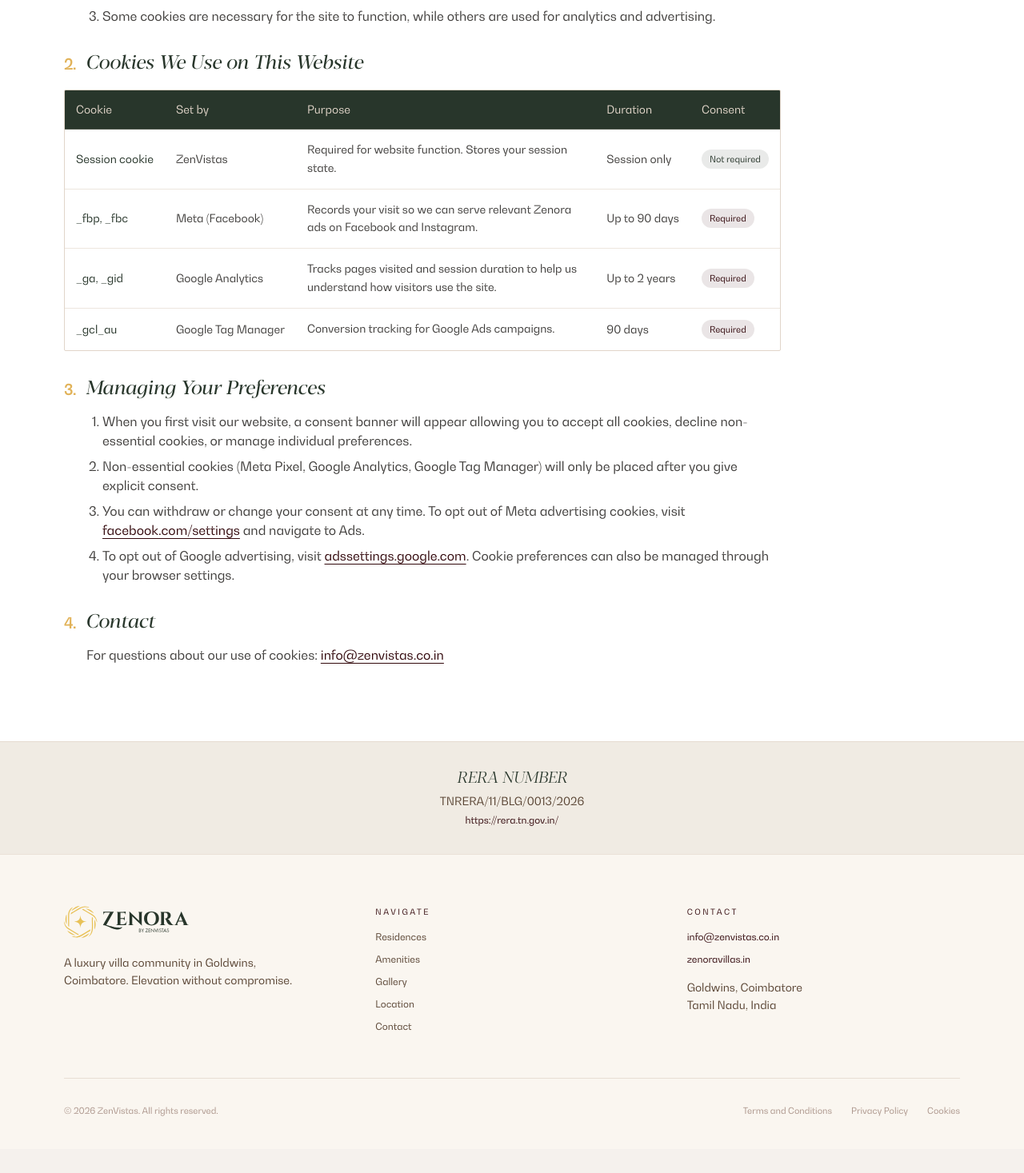
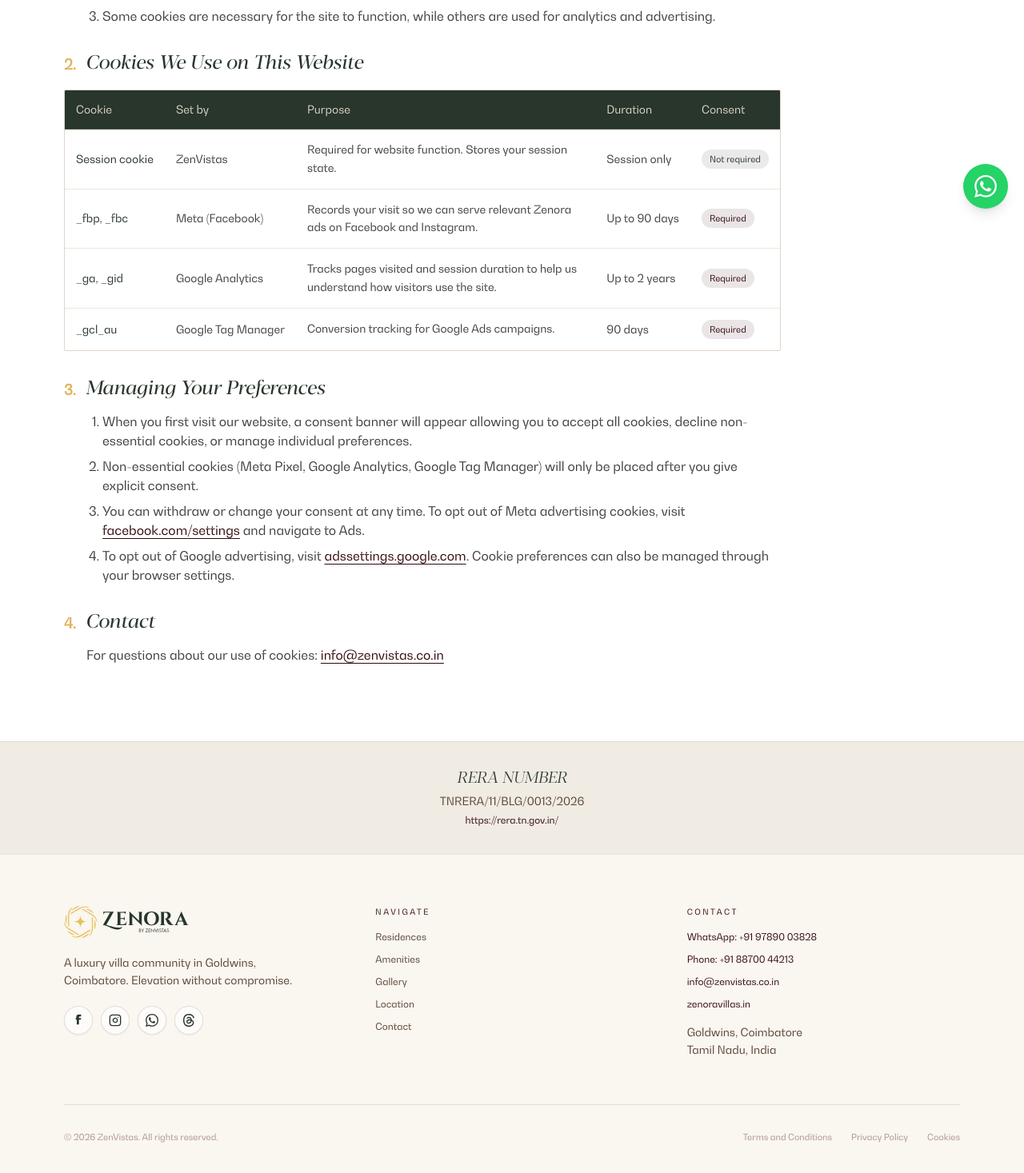
Before and after one commit to Britojaison/zenora_perfomace2, a Next.js app: page /cookies in a window 1280 px wide. Shown: the part 515-1982 px from the top of the page at 80% size. Before the commit the page ends 1952 px from the top, so only its background shows below. Built offline with nearby package versions, Linux system fonts and the light colour scheme; a web font is replaced by a local one.

Commit message:
feat: add floating WhatsApp button and social media contact links to footer and contact sections

```diff
--- a/src/app/layout.tsx
+++ b/src/app/layout.tsx
@@ -2,6 +2,7 @@ import type { Metadata } from "next";
 import "./globals.css";
 import { blacker, bwDiagrid, editorial } from "./fonts";
 import SmoothScrollProvider from "@/components/providers/SmoothScrollProvider";
+import FloatingWhatsApp from "@/components/ui/FloatingWhatsApp";
 
 export const metadata: Metadata = {
   title: "Zenora Villas · Luxury Villas in Coimbatore | Crafted for the Chosen",
@@ -21,7 +22,10 @@ export default function RootLayout({
       <body
         className={`${blacker.variable} ${bwDiagrid.variable} ${editorial.variable} bg-ivory text-charcoal font-sans antialiased`}
       >
-        <SmoothScrollProvider>{children}</SmoothScrollProvider>
+        <SmoothScrollProvider>
+          {children}
+          <FloatingWhatsApp />
+        </SmoothScrollProvider>
       </body>
     </html>
   );
--- a/src/components/layout/Footer.tsx
+++ b/src/components/layout/Footer.tsx
@@ -27,6 +27,54 @@ export default function Footer() {
               <p className="font-sans text-earth text-sm leading-relaxed max-w-xs">
                 A luxury villa community in Goldwins, Coimbatore. Elevation without compromise.
               </p>
+              <div className="flex gap-2.5 items-center mt-5">
+                <a
+                  href="https://www.facebook.com/people/Zenvistas-Realty-Ventures/61577722516155/"
+                  target="_blank"
+                  rel="noopener noreferrer"
+                  aria-label="Facebook"
+                  className="w-9 h-9 flex items-center justify-center rounded-full border border-taupe/30 bg-white/70 text-forest hover:bg-wine hover:text-white hover:border-transparent transition-all duration-300 shadow-sm hover:scale-105"
+                >
+                  <svg className="w-4 h-4" fill="currentColor" viewBox="0 0 24 24">
+                    <path d="M9 8H7v3h2v9h4v-9h3.6l.4-3H13V6c0-.5.5-1 1-1h3V1H13c-3.3 0-5 1.7-5 5v2z" />
+                  </svg>
+                </a>
+                <a
+                  href="https://www.instagram.com/zenora_by_zenvistas/"
+                  target="_blank"
+                  rel="noopener noreferrer"
+                  aria-label="Instagram"
+                  className="w-9 h-9 flex items-center justify-center rounded-full border border-taupe/30 bg-white/70 text-forest hover:bg-wine hover:text-white hover:border-transparent transition-all duration-300 shadow-sm hover:scale-105"
+                >
+                  <svg className="w-4 h-4" fill="none" stroke="currentColor" strokeWidth="2" strokeLinecap="round" strokeLinejoin="round" viewBox="0 0 24 24">
+                    <rect x="2" y="2" width="20" height="20" rx="5" ry="5" />
+                    <path d="M16 11.37A4 4 0 1 1 12.63 8 4 4 0 0 1 16 11.37z" />
+                    <line x1="17.5" y1="6.5" x2="17.51" y2="6.5" />
+                  </svg>
+                </a>
+                <a
+                  href="https://api.whatsapp.com/send/?phone=919789003828&text&type=phone_number&app_absent=0"
+                  target="_blank"
+                  rel="noopener noreferrer"
+                  aria-label="WhatsApp"
+                  className="w-9 h-9 flex items-center justify-center rounded-full border border-taupe/30 bg-white/70 text-forest hover:bg-[#25D366] hover:text-white hover:border-transparent transition-all duration-300 shadow-sm hover:scale-105"
+                >
+                  <svg className="w-4 h-4" fill="currentColor" viewBox="0 0 24 24">
+                    <path d="M17.472 14.382c-.297-.149-1.758-.867-2.03-.967-.273-.099-.471-.148-.67.15-.197.297-.767.966-.94 1.164-.173.199-.347.223-.644.075-.297-.15-1.255-.463-2.39-1.475-.883-.788-1.48-1.761-1.653-2.059-.173-.297-.018-.458.13-.606.134-.133.298-.347.446-.52.149-.174.198-.298.298-.497.099-.198.05-.371-.025-.52-.075-.149-.669-1.612-.916-2.207-.242-.579-.487-.5-.669-.51-.173-.008-.371-.01-.57-.01-.198 0-.52.074-.792.372-.272.297-1.04 1.016-1.04 2.479 0 1.462 1.065 2.875 1.213 3.074.149.198 2.096 3.2 5.077 4.487.709.306 1.262.489 1.694.625.712.227 1.36.195 1.871.118.571-.085 1.758-.719 2.006-1.413.248-.694.248-1.289.173-1.413-.074-.124-.272-.198-.57-.347m-5.421 7.403h-.004a9.87 9.87 0 01-5.031-1.378l-.361-.214-3.741.982.998-3.648-.235-.374a9.86 9.86 0 01-1.51-5.26c.001-5.45 4.436-9.884 9.888-9.884 2.64 0 5.122 1.03 6.988 2.898a9.825 9.825 0 012.893 6.994c-.003 5.45-4.437 9.884-9.885 9.884m8.413-18.297A11.815 11.815 0 0012.05 0C5.495 0 .16 5.335.157 11.892c0 2.096.547 4.142 1.588 5.945L.057 24l6.305-1.654a11.882 11.882 0 005.683 1.448h.005c6.554 0 11.89-5.335 11.893-11.893a11.821 11.821 0 00-3.48-8.413z" />
+                  </svg>
+                </a>
+                <a
+                  href="https://www.threads.net/@zenora_by_zenvistas"
+                  target="_blank"
+                  rel="noopener noreferrer"
+                  aria-label="Threads"
+                  className="w-9 h-9 flex items-center justify-center rounded-full border border-taupe/30 bg-white/70 text-forest hover:bg-[#0e0c0b] hover:text-white hover:border-transparent transition-all duration-300 shadow-sm hover:scale-105"
+                >
+                  <svg className="w-4 h-4" fill="currentColor" viewBox="0 0 24 24">
+                    <path d="M12.186 24h-.007c-3.581-.024-6.334-1.205-8.184-3.509C2.35 18.44 1.5 15.586 1.472 12.01v-.017c.03-3.579.879-6.43 2.525-8.482C5.845 1.205 8.6.024 12.18 0h.014c2.746.02 5.043.725 6.826 2.098 1.677 1.29 2.858 3.13 3.509 5.467l-2.04.569c-1.104-3.96-3.898-5.984-8.304-6.015-2.91.022-5.11.936-6.54 2.717C4.307 6.504 3.616 8.914 3.589 12c.027 3.086.718 5.496 2.057 7.164 1.43 1.783 3.631 2.698 6.54 2.717 2.623-.02 4.358-.631 5.8-2.045 1.647-1.613 1.618-3.593 1.09-4.798-.31-.71-.873-1.3-1.634-1.75-.192 1.352-.622 2.446-1.284 3.272-.886 1.102-2.14 1.704-3.73 1.79-1.202.065-2.361-.218-3.259-.801-1.063-.689-1.685-1.74-1.752-2.964-.065-1.19.408-2.285 1.33-3.082.88-.76 2.119-1.207 3.583-1.291a13.853 13.853 0 0 1 3.02.142c-.126-.742-.375-1.332-.75-1.757-.513-.586-1.308-.883-2.359-.89h-.029c-.844 0-1.992.232-2.721 1.32L7.734 7.847c.98-1.454 2.568-2.256 4.478-2.256h.044c3.194.02 5.097 1.975 5.287 5.388.108.046.216.094.321.142 1.49.7 2.58 1.761 3.154 3.07.797 1.82.871 4.79-1.548 7.158-1.85 1.81-4.094 2.628-7.277 2.65Zm1.003-11.69c-.242 0-.487.007-.739.021-1.836.103-2.98.946-2.916 2.143.067 1.256 1.452 1.839 2.784 1.767 1.224-.065 2.818-.543 3.086-3.71a10.5 10.5 0 0 0-2.215-.221z" />
+                  </svg>
+                </a>
+              </div>
             </div>
 
             <div className="flex flex-col gap-3">
@@ -50,6 +98,17 @@ export default function Footer() {
 
             <div className="flex flex-col gap-3">
               <p className="font-sans text-[10px] uppercase tracking-[0.25em] text-wine font-medium mb-1">Contact</p>
+              <a
+                href="https://api.whatsapp.com/send/?phone=919789003828&text&type=phone_number&app_absent=0"
+                target="_blank"
+                rel="noopener noreferrer"
+                className="font-sans text-wine text-xs hover:underline flex items-center gap-1.5"
+              >
+                WhatsApp: +91 97890 03828
+              </a>
+              <a href="tel:+918870044213" className="font-sans text-wine text-xs hover:underline">
+                Phone: +91 88700 44213
+              </a>
               <a href="mailto:info@zenvistas.co.in" className="font-sans text-wine text-xs hover:underline">
                 info@zenvistas.co.in
               </a>
--- a/src/components/sections/Contact.tsx
+++ b/src/components/sections/Contact.tsx
@@ -2,7 +2,7 @@
 
 import React, { useState } from "react";
 import Image from "next/image";
-import { Calendar, Phone, Mail, MapPin } from "lucide-react";
+import { Calendar, Phone, Mail, MapPin, MessageCircle } from "lucide-react";
 
 export default function Contact() {
   const [form, setForm] = useState({ name: "", phone: "", email: "" });
@@ -137,6 +137,14 @@ export default function Contact() {
             <a href="tel:+918870044213" className="flex items-center gap-2 hover:text-wine transition-colors">
               <Phone className="w-3.5 h-3.5 text-wine" /> +91 88700 44213
             </a>
+            <a
+              href="https://api.whatsapp.com/send/?phone=919789003828&text&type=phone_number&app_absent=0"
+              target="_blank"
+              rel="noopener noreferrer"
+              className="flex items-center gap-2 hover:text-[#25D366] transition-colors"
+            >
+              <MessageCircle className="w-3.5 h-3.5 text-[#25D366]" /> WhatsApp Chat
+            </a>
             <a href="mailto:info@zenvistas.co.in" className="flex items-center gap-2 hover:text-wine transition-colors">
               <Mail className="w-3.5 h-3.5 text-wine" /> info@zenvistas.co.in
             </a>
--- /dev/null
+++ b/src/components/ui/FloatingWhatsApp.tsx
@@ -0,0 +1,26 @@
+"use client";
+
+import React from "react";
+
+export default function FloatingWhatsApp() {
+  return (
+    <a
+      href="https://api.whatsapp.com/send/?phone=919789003828&text=Hello%2C%20can%20you%20tell%20me%20more%20about%20Zenora%3F&type=phone_number&app_absent=0"
+      target="_blank"
+      rel="noopener noreferrer"
+      aria-label="Chat on WhatsApp"
+      className="fixed bottom-16 md:bottom-6 right-5 z-40 flex items-center justify-center w-12 h-12 md:w-14 md:h-14 bg-[#25D366] hover:bg-[#20b858] text-white rounded-full shadow-lg hover:shadow-2xl transition-all duration-300 hover:scale-110 active:scale-95 group"
+    >
+      <svg
+        viewBox="0 0 24 24"
+        width="28"
+        height="28"
+        fill="currentColor"
+        className="text-white drop-shadow-sm"
+      >
+        <path d="M17.472 14.382c-.297-.149-1.758-.867-2.03-.967-.273-.099-.471-.148-.67.15-.197.297-.767.966-.94 1.164-.173.199-.347.223-.644.075-.297-.15-1.255-.463-2.39-1.475-.883-.788-1.48-1.761-1.653-2.059-.173-.297-.018-.458.13-.606.134-.133.298-.347.446-.52.149-.174.198-.298.298-.497.099-.198.05-.371-.025-.52-.075-.149-.669-1.612-.916-2.207-.242-.579-.487-.5-.669-.51-.173-.008-.371-.01-.57-.01-.198 0-.52.074-.792.372-.272.297-1.04 1.016-1.04 2.479 0 1.462 1.065 2.875 1.213 3.074.149.198 2.096 3.2 5.077 4.487.709.306 1.262.489 1.694.625.712.227 1.36.195 1.871.118.571-.085 1.758-.719 2.006-1.413.248-.694.248-1.289.173-1.413-.074-.124-.272-.198-.57-.347m-5.421 7.403h-.004a9.87 9.87 0 01-5.031-1.378l-.361-.214-3.741.982.998-3.648-.235-.374a9.86 9.86 0 01-1.51-5.26c.001-5.45 4.436-9.884 9.888-9.884 2.64 0 5.122 1.03 6.988 2.898a9.825 9.825 0 012.893 6.994c-.003 5.45-4.437 9.884-9.885 9.884m8.413-18.297A11.815 11.815 0 0012.05 0C5.495 0 .16 5.335.157 11.892c0 2.096.547 4.142 1.588 5.945L.057 24l6.305-1.654a11.882 11.882 0 005.683 1.448h.005c6.554 0 11.89-5.335 11.893-11.893a11.821 11.821 0 00-3.48-8.413z" />
+      </svg>
+      <span className="sr-only">Chat with Zenora on WhatsApp</span>
+    </a>
+  );
+}
```
